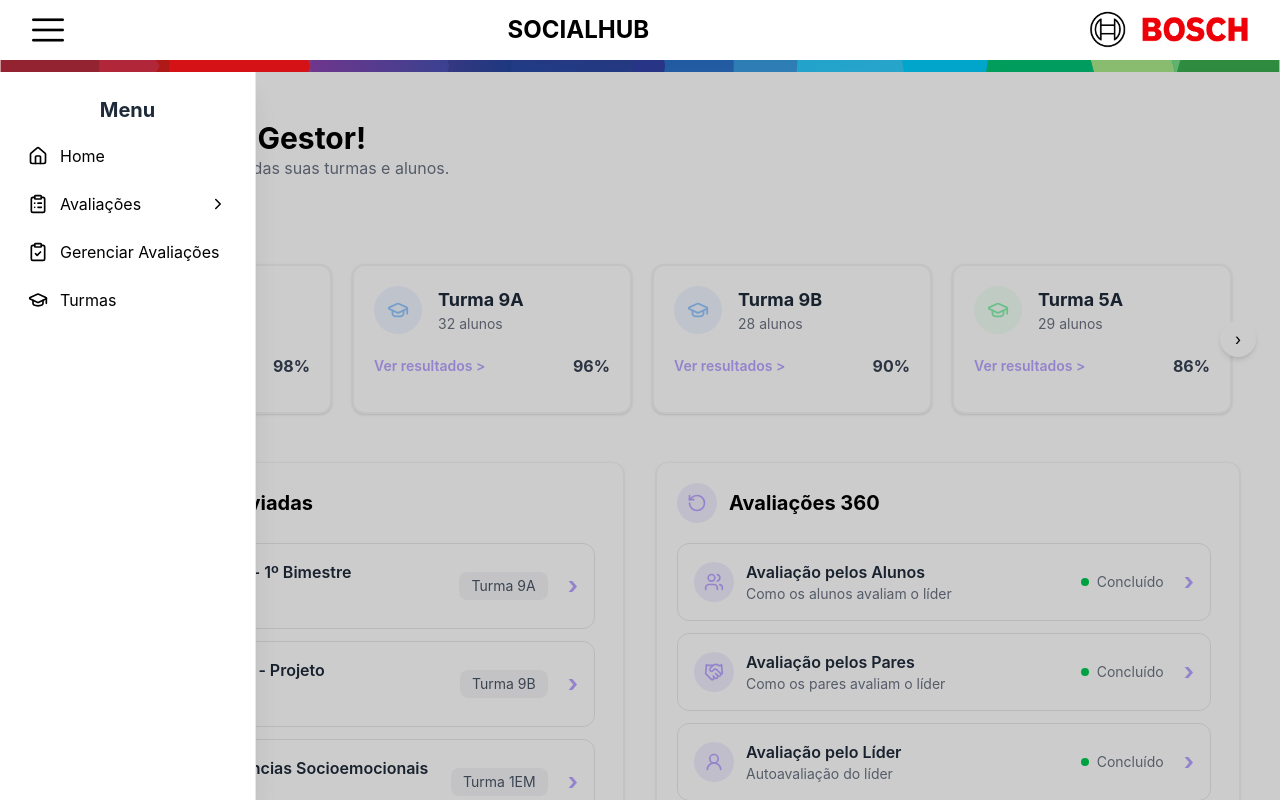
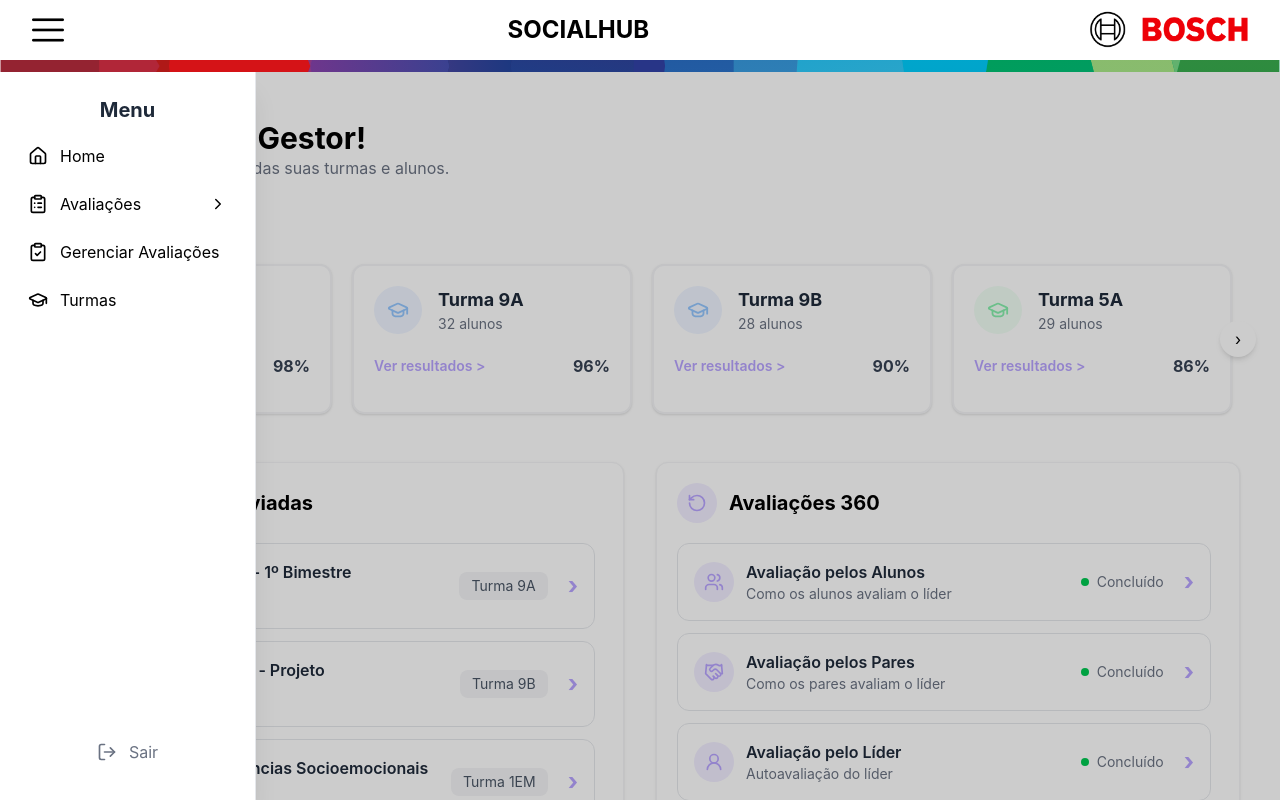
Before and after one commit to KetyJomes/SocialHub, a React (Vite) app in the folder frontend/: page /management-main in a window 1280 px wide. Both pictures are taken after a click on the button 48 px from the left and 30 px from the top of the page. Shown: the top 800 px of the page. Built offline with nearby package versions, Linux system fonts and the light colour scheme; what chartjs-plugin-datalabels would draw is missing.

Commit message:
feat: add sidebar navigation and logout action

```diff
--- a/frontend/src/components/SidebarManagement.jsx
+++ b/frontend/src/components/SidebarManagement.jsx
@@ -5,13 +5,18 @@ import {
     GraduationCap,
     ChevronDown,
     ChevronRight,
+    LogOut
 } from "lucide-react";
 
 import { useState } from "react";
+import { useNavigate } from "react-router-dom";
+
 
 export const SidebarManagement = ({ isOpen }) => {
 
+    const navigate = useNavigate();
     const [abrirAvaliacoes, setAbrirAvaliacoes] = useState(false);
+
 
     return (
         <aside
@@ -28,40 +33,72 @@ export const SidebarManagement = ({ isOpen }) => {
                 transition-transform
                 duration-300
                 z-50
+                flex
+                flex-col
                 ${isOpen ? "translate-x-0" : "-translate-x-full"}
             `}
         >
 
-            <nav className="mt-6 px-4">
+            <nav className="mt-6 px-4 flex-1">
 
                 {isOpen && (
-                    <h2 className="text-xl font-bold text-gray-800 text-center mb-2 px-6">
+                    <h2 className="text-xl font-bold text-gray-800 text-center mb-2">
                         Menu
                     </h2>
                 )}
 
-                <button className="flex items-center gap-3 w-full p-3 rounded-lg hover:bg-gray-100">
+
+                {/* HOME */}
+                <button
+                    onClick={() => navigate("/management-main")}
+                    className="
+                        flex
+                        items-center
+                        gap-3
+                        w-full
+                        p-3
+                        rounded-lg
+                        hover:bg-gray-100
+                    "
+                >
                     <House size={20} />
+
                     {isOpen && <span>Home</span>}
+
                 </button>
 
+
+                {/* AVALIAÇÕES */}
                 <button
                     onClick={() => setAbrirAvaliacoes(!abrirAvaliacoes)}
-                    className="flex items-center justify-between w-full p-3 rounded-lg hover:bg-gray-100"
+                    className="
+                        flex
+                        items-center
+                        justify-between
+                        w-full
+                        p-3
+                        rounded-lg
+                        hover:bg-gray-100
+                    "
                 >
 
                     <div className="flex items-center gap-3">
+
                         <ClipboardList size={20} />
+
                         {isOpen && <span>Avaliações</span>}
+
                     </div>
 
-                    {isOpen &&
-                        (abrirAvaliacoes ? (
-                            <ChevronDown size={18} />
-                        ) : (
-                            <ChevronRight size={18} />
-                        ))}
+
+                    {isOpen && (
+                        abrirAvaliacoes
+                            ? <ChevronDown size={18} />
+                            : <ChevronRight size={18} />
+                    )}
+
                 </button>
+
 
                 {isOpen && abrirAvaliacoes && (
                     <div className="ml-8 mt-1 space-y-2">
@@ -77,17 +114,88 @@ export const SidebarManagement = ({ isOpen }) => {
                     </div>
                 )}
 
-                <button className="flex items-center gap-3 w-full p-3 rounded-lg hover:bg-gray-100">
+
+
+                {/* GERENCIAR AVALIAÇÕES */}
+                <button
+                    className="
+                        flex
+                        items-center
+                        gap-3
+                        w-full
+                        p-3
+                        rounded-lg
+                        hover:bg-gray-100
+                    "
+                >
+
                     <ClipboardCheck size={20} />
-                    {isOpen && <span>Gerenciar Avaliações</span>}
+
+                    {isOpen && (
+                        <span>
+                            Gerenciar Avaliações
+                        </span>
+                    )}
+
                 </button>
 
-                <button className="flex items-center gap-3 w-full p-3 rounded-lg hover:bg-gray-100">
+
+
+                {/* TURMAS */}
+                <button
+                    onClick={() => navigate("/management-classes")}
+                    className="
+                        flex
+                        items-center
+                        gap-3
+                        w-full
+                        p-3
+                        rounded-lg
+                        hover:bg-gray-100
+                    "
+                >
+
                     <GraduationCap size={20} />
+
                     {isOpen && <span>Turmas</span>}
+
                 </button>
 
+
             </nav>
+
+
+            {/* SAIR */}
+            <div className="px-4 pb-6">
+
+                <button
+                    onClick={() => navigate("/login")}
+                    className="
+                        flex
+                        items-center
+                        justify-center
+                        gap-3
+                        w-full
+                        p-3
+                        rounded-lg
+                        text-gray-500
+                        hover:bg-gray-100
+                        transition
+                    "
+                >
+
+                    <LogOut size={20} />
+
+                    {isOpen && (
+                        <span>
+                            Sair
+                        </span>
+                    )}
+
+                </button>
+
+            </div>
+
 
         </aside>
     );
```
